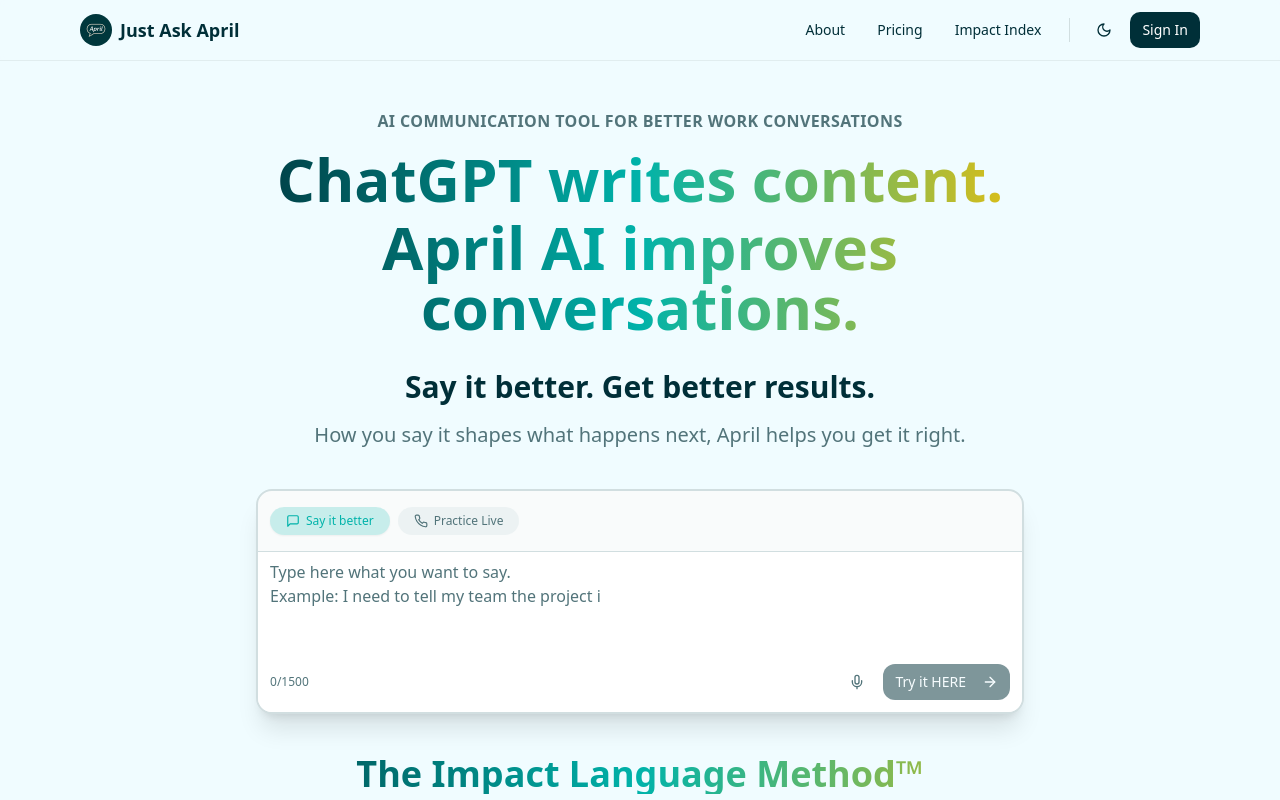
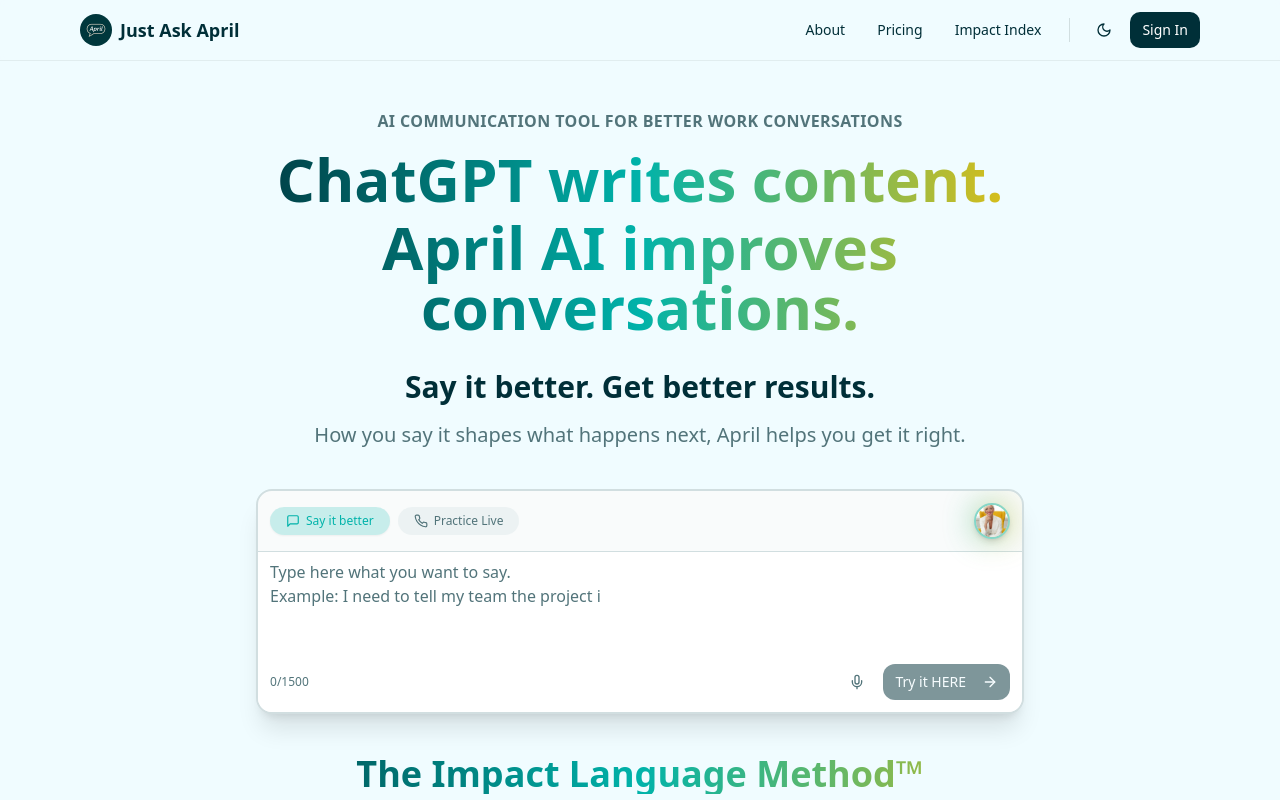
Before and after one commit to askaprilai/just-ask-april, a React (Vite) app: page / in a window 1280 px wide. Shown: the top 800 px of the page. Built offline with nearby package versions, Linux system fonts and the light colour scheme; the HTML template or start-up script is replaced by a standard one.

Commit message:
Add glowing photo to chat box

```diff
--- a/src/pages/Index.tsx
+++ b/src/pages/Index.tsx
@@ -513,7 +513,7 @@ const Index = () => {
               <div className="relative animate-scale-in max-w-3xl mx-auto">
                 <div className="relative rounded-2xl border-2 border-border bg-white dark:bg-white shadow-xl overflow-hidden">
                   {/* Toggle Buttons Inside Chat Box */}
-                  <div className="p-3 border-b bg-muted/20">
+                  <div className="p-3 border-b bg-muted/20 flex items-center justify-between">
                     <TabsList className="inline-flex h-9 bg-transparent p-0 gap-2">
                       <TabsTrigger
                         value="text"
@@ -530,6 +530,18 @@ const Index = () => {
                         Practice Live
                       </TabsTrigger>
                     </TabsList>
+
+                    {/* April's Glowing Photo */}
+                    <div className="relative hidden sm:block">
+                      <div className="absolute inset-0 bg-gradient-to-r from-secondary to-accent rounded-full blur-lg opacity-60 animate-pulse" />
+                      <div className="relative w-9 h-9 rounded-full overflow-hidden border-2 border-secondary/40 shadow-md">
+                        <img
+                          src={aprilImage}
+                          alt="April AI"
+                          className="w-full h-full object-cover"
+                        />
+                      </div>
+                    </div>
                   </div>
 
                   <Textarea
@@ -795,7 +807,7 @@ const Index = () => {
             <div className="relative animate-scale-in max-w-3xl mx-auto">
               <div className="relative rounded-2xl border-2 border-border bg-card shadow-xl overflow-hidden">
                 {/* Toggle Buttons Inside Chat Box */}
-                <div className="p-3 border-b bg-muted/20">
+                <div className="p-3 border-b bg-muted/20 flex items-center justify-between">
                   <TabsList className="inline-flex h-9 bg-transparent p-0 gap-2">
                     <TabsTrigger
                       value="text"
@@ -812,6 +824,18 @@ const Index = () => {
                       Practice Live
                     </TabsTrigger>
                   </TabsList>
+
+                  {/* April's Glowing Photo */}
+                  <div className="relative hidden sm:block">
+                    <div className="absolute inset-0 bg-gradient-to-r from-secondary to-accent rounded-full blur-lg opacity-60 animate-pulse" />
+                    <div className="relative w-9 h-9 rounded-full overflow-hidden border-2 border-secondary/40 shadow-md">
+                      <img
+                        src={aprilImage}
+                        alt="April AI"
+                        className="w-full h-full object-cover"
+                      />
+                    </div>
+                  </div>
                 </div>
 
                 <div className="p-4">
```
